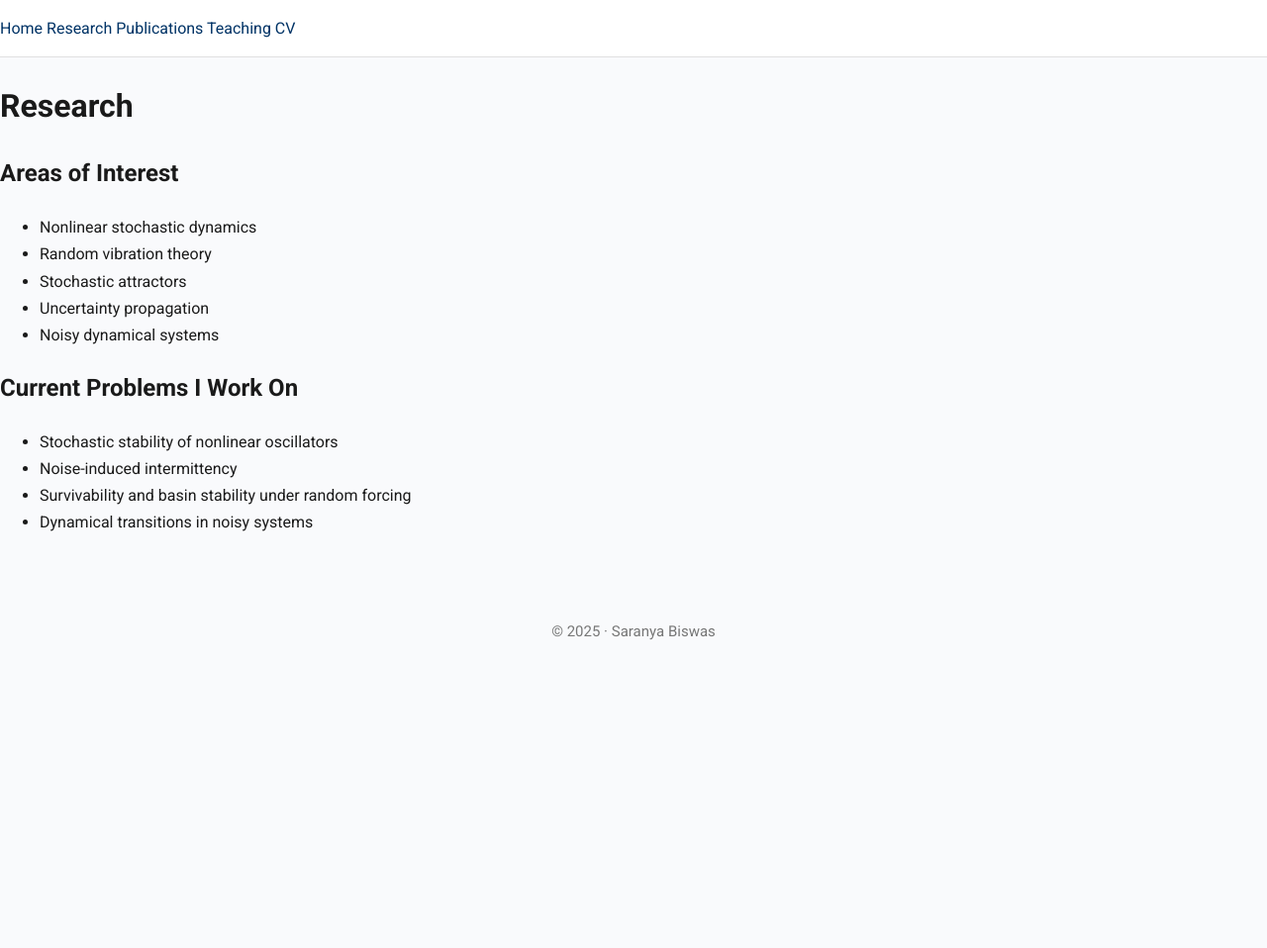
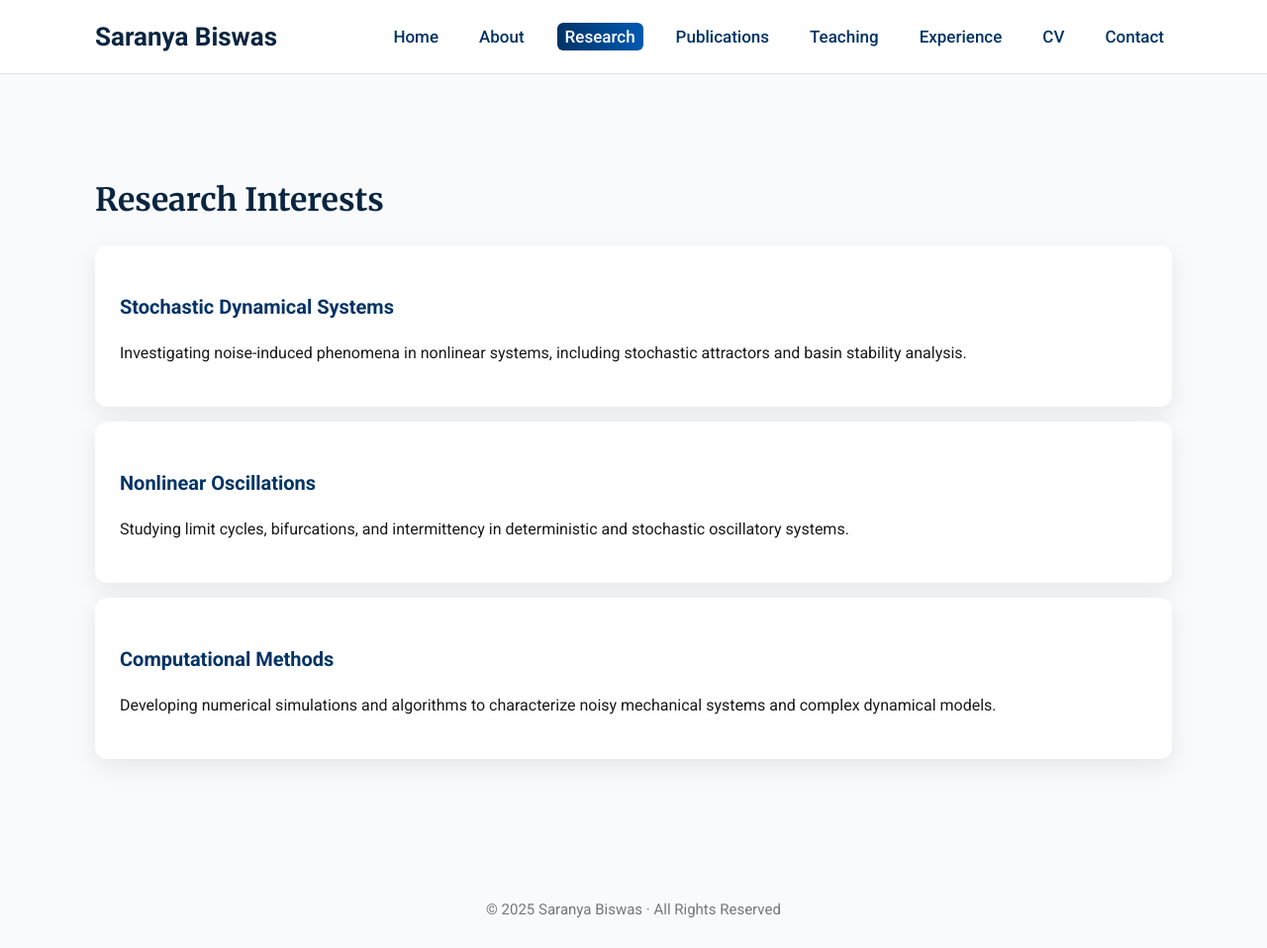
Before and after one commit to SaranyaBiswas/SaranyaBiswas.github.io, a Jekyll site: the page research.html, which Jekyll copies as it is, in a window 1280 px wide and 958 px high. Shown: the whole window at 99% size. Built offline with Jekyll 4.4.1, drawn with Linux system fonts in a browser that asks for light colours.

Commit message:
Update research.html

```diff
--- a/research.html
+++ b/research.html
@@ -1,40 +1,55 @@
 <!DOCTYPE html>
-<html>
+<html lang="en">
 <head>
-    <title>Research — Saranya Biswas</title>
+    <meta charset="UTF-8">
+    <title>Research | Saranya Biswas</title>
     <link rel="stylesheet" href="style.css">
+    <link href="https://unpkg.com/aos@2.3.1/dist/aos.css" rel="stylesheet">
 </head>
-
 <body>
 
 <div class="navbar">
-    <a href="index.html">Home</a>
-    <a href="research.html">Research</a>
-    <a href="publications.html">Publications</a>
-    <a href="teaching.html">Teaching</a>
-    <a href="cv.html">CV</a>
+    <div class="nav-inner">
+        <div class="nav-name">Saranya Biswas</div>
+        <ul class="nav-links">
+            <li><a href="index.html">Home</a></li>
+            <li><a href="about.html">About</a></li>
+            <li><a href="research.html" class="active">Research</a></li>
+            <li><a href="publications.html">Publications</a></li>
+            <li><a href="teaching.html">Teaching</a></li>
+            <li><a href="experience.html">Experience</a></li>
+            <li><a href="cv.html">CV</a></li>
+            <li><a href="contact.html">Contact</a></li>
+        </ul>
+    </div>
 </div>
 
-<h1>Research</h1>
+<div class="container" data-aos="fade-up">
+    <h2 class="section-title">Research Interests</h2>
 
-<h2>Areas of Interest</h2>
-<ul>
-    <li>Nonlinear stochastic dynamics</li>
-    <li>Random vibration theory</li>
-    <li>Stochastic attractors</li>
-    <li>Uncertainty propagation</li>
-    <li>Noisy dynamical systems</li>
-</ul>
+    <div class="card" data-aos="fade-up">
+        <h3>Stochastic Dynamical Systems</h3>
+        <p>Investigating noise-induced phenomena in nonlinear systems, including stochastic attractors and basin stability analysis.</p>
+    </div>
 
-<h2>Current Problems I Work On</h2>
-<ul>
-    <li>Stochastic stability of nonlinear oscillators</li>
-    <li>Noise-induced intermittency</li>
-    <li>Survivability and basin stability under random forcing</li>
-    <li>Dynamical transitions in noisy systems</li>
-</ul>
+    <div class="card" data-aos="fade-up">
+        <h3>Nonlinear Oscillations</h3>
+        <p>Studying limit cycles, bifurcations, and intermittency in deterministic and stochastic oscillatory systems.</p>
+    </div>
 
-<footer>© 2025 · Saranya Biswas</footer>
+    <div class="card" data-aos="fade-up">
+        <h3>Computational Methods</h3>
+        <p>Developing numerical simulations and algorithms to characterize noisy mechanical systems and complex dynamical models.</p>
+    </div>
+</div>
 
+<footer>
+    © 2025 Saranya Biswas · All Rights Reserved
+</footer>
+
+<script src="https://unpkg.com/aos@2.3.1/dist/aos.js"></script>
+<script>
+  AOS.init({ duration: 1000, once: true });
+</script>
 </body>
 </html>
```
